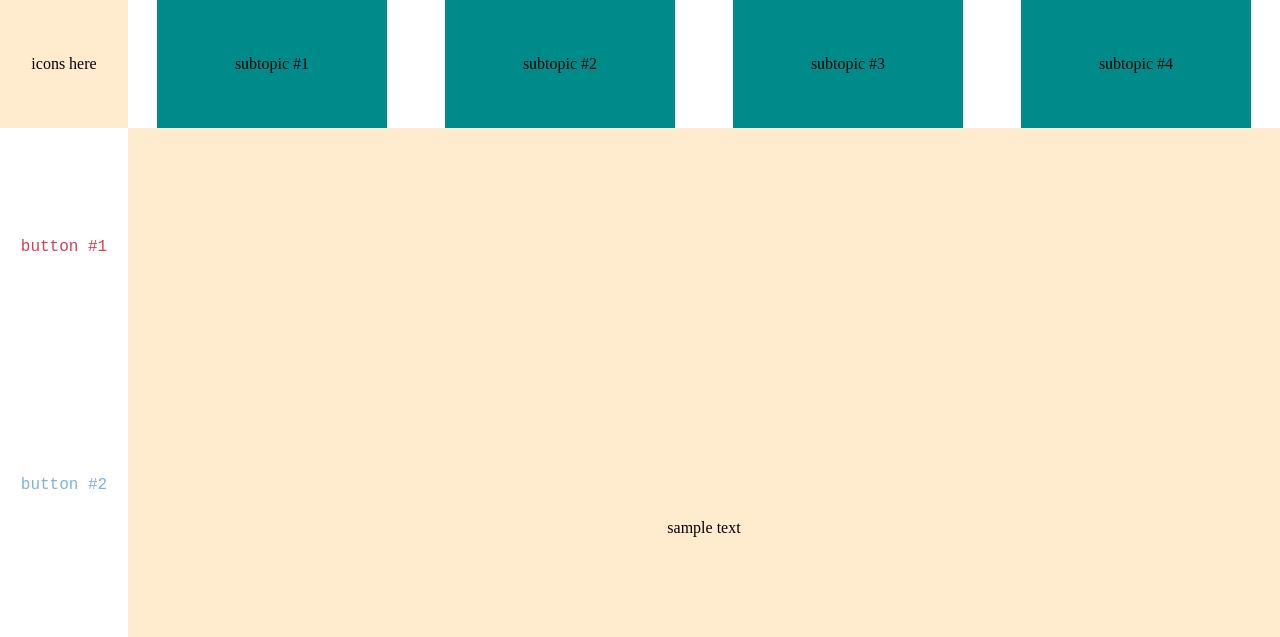
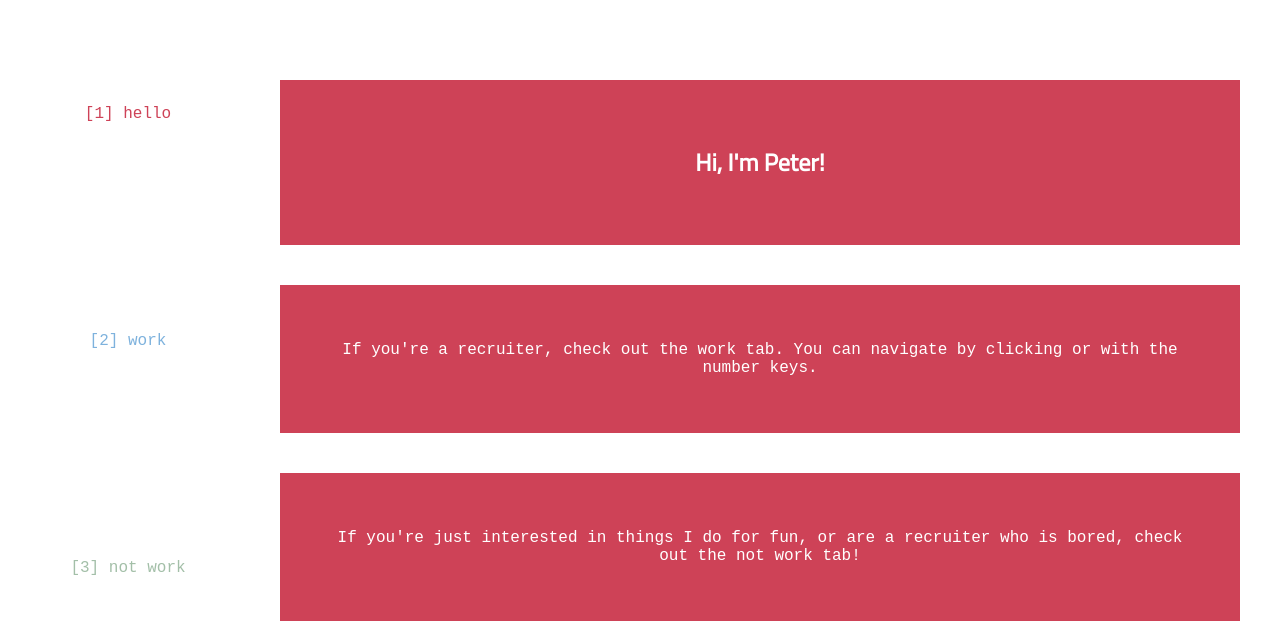
Before and after one commit to 6peterlu/6peterlu.github.io, a plain HTML site: page index.html in a window 1280 px wide. Shown: the top 637 px of the page. Drawn offline with Linux system fonts and the light colour scheme; a web font is replaced by a local one.

Commit message:
still adding content

```diff
--- a/index.html
+++ b/index.html
@@ -3,42 +3,54 @@
 	<head>
 		<link rel="stylesheet" href="style.css"/>
 		<link href="https://fonts.googleapis.com/css?family=PT+Mono" rel="stylesheet">
+		<link href="https://fonts.googleapis.com/css?family=Cairo" rel="stylesheet">
+		<script src="js/app.js" defer></script>
+		<script src="js/script.js" defer></script>
 	</head>
 	<body>
-		<div id="left-panel">
-			<section id="icon-area">
-				icons here
-			</section>
+		<nav id="left-panel">
 			<section id="side-nav-bar">
-				<div class="side-nav-button font-monospace color-cherry">
-					button #1
+				<div id="tab-hello" class="side-nav-button font-monospace color-cherry">
+					<p>[1] hello</p>
 				</div>
-				<div class="side-nav-button font-monospace color-sky">
-					button #2
+				<div id="tab-work" class="side-nav-button font-monospace color-sky">
+					<p>[2] work</p>
 				</div>
-				<div class="side-nav-button font-monospace color-olive">
-					button #3
+				<div id="tab-not-work" class="side-nav-button font-monospace color-olive">
+					<p>[3] not work</p>
 				</div>
 			</section>
-		</div>
+			<section id="icon-area">
+				<a href="https://github.com/6peterlu">
+					<img id="github-logo" src="res/github_black_transparent.png"/>
+				</a>
+				<a href="https://www.linkedin.com/in/peter-lu/">
+					<img id="linkedin-logo" src="res/linkedin_black_transparent.png"/>
+				</a>
+			</section>
+		</nav>
 
 		<div id="right-panel">
-			<section id="top-nav-bar">
-				<div class="top-nav-button">
-					subtopic #1
+			<section id="panel-hello">
+				<div id="text-panel" class="color-background-cherry">
+					<h1>Hi, I'm Peter!</h1>
 				</div>
-				<div class="top-nav-button">
-					subtopic #2
+				<div id="text-panel" class="color-background-cherry">
+					<p>If you're a recruiter, check out the work tab. You can navigate by clicking or with the number keys.</p>
 				</div>
-				<div class="top-nav-button">
-					subtopic #3
-				</div>
-				<div class="top-nav-button">
-					subtopic #4
+				<div id="text-panel" class="color-background-cherry">
+					<p>If you're just interested in things I do for fun, or are a recruiter who is bored, check out the not work tab!</p>
 				</div>
 			</section>
-			<section id = "page-contents">
-				sample text
+			<section id="panel-work" class="inactive">
+				<div id="text-panel" class="color-background-sky">
+					<h1>werk werk werk</h1>
+				</div>
+			</section>
+			<section id="panel-not-work" class="inactive">
+				<div id="text-panel" class="color-background-olive">
+					<h1>play!</h1>
+				</div>
 			</section>
 		</div>
 	</body>
--- /dev/null
+++ b/js/app.js
@@ -0,0 +1,36 @@
+class App {
+	constructor() {
+		this.switchToHello = this.switchToHello.bind(this);
+		this.switchToWork = this.switchToWork.bind(this);
+		this.switchToNotWork = this.switchToNotWork.bind(this);
+
+		this.helloButton = document.querySelector("#tab-hello");
+		this.workButton = document.querySelector("#tab-work");
+		this.notWorkButton = document.querySelector("#tab-not-work");
+		this.helloPanel = document.querySelector("#panel-hello");
+		this.workPanel = document.querySelector("#panel-work");
+		this.notWorkPanel = document.querySelector("#panel-not-work");
+
+		const helloButton = document.querySelector("#tab-hello");
+		helloButton.addEventListener("click", this.switchToHello);
+		const workButton = document.querySelector("#tab-work");
+		workButton.addEventListener("click", this.switchToWork);
+		const notWorkButton = document.querySelector("#tab-not-work");
+		notWorkButton.addEventListener("click", this.switchToNotWork);
+	}
+	switchToHello() {
+		this.helloPanel.classList.remove('inactive');
+		this.workPanel.classList.add('inactive');
+		this.notWorkPanel.classList.add('inactive');
+	}
+	switchToWork() {
+		this.workPanel.classList.remove('inactive');
+		this.helloPanel.classList.add('inactive');
+		this.notWorkPanel.classList.add('inactive');
+	}
+	switchToNotWork() {
+		this.notWorkPanel.classList.remove('inactive');
+		this.helloPanel.classList.add('inactive');
+		this.workPanel.classList.add('inactive');
+	}
+}
--- /dev/null
+++ b/js/script.js
@@ -0,0 +1 @@
+const app = new App();
--- a/style.css
+++ b/style.css
@@ -9,40 +9,50 @@ body {
  	-webkit-overflow-scrolling: touch; /* disabling overscrolling: https://codepen.io/itsjustluck/pen/xOyjqN */
 	margin: 0;
 }
+p {
+	font-family: 'PT Mono', monospace;
+}
+h1 {
+	font-family: 'Cairo', sans-serif;
+}
 #left-panel {
 	position: fixed;
-	width: 10vw;
+	width: 20vw;
 	font-size: 1rem;
 }
 #right-panel {
 	float: right;
-	width: 90vw;
+	width: 75vw;
 	font-size: 1rem;
+	text-align: center;
+	margin: 5vh 3.125vw;
 }
 #icon-area {
 	display: flex;
 	align-items: center;
-	justify-content: center;
-	height: 16vh;
-	background-color: BlanchedAlmond;
+	justify-content: space-around;
+	height: 20vh;
 }
 #side-nav-bar {
-	height: 84vh;
+	height: 80vh;
 }
-#top-nav-bar {
-	display: flex;
-	align-items: center;
-	justify-content: space-around;
-	height: 16vh;
-}
-#page-contents {
+#text-panel {
 	display: flex;
 	align-items: center;
 	justify-content: center;
-	background-color: BlanchedAlmond;
-	height: 100vh;
+	margin: 5vh 0vw;
+	padding: 5vh 4vw;
 }
-
+#github-logo, #linkedin-logo {
+	width: 6vw;
+	height: auto;
+	transition: all 200ms ease-out;
+}
+#github-logo:hover, #linkedin-logo:hover {
+	box-shadow: 0 4px 8px 0 rgba(0, 0, 0, 0.2), 0 6px 20px 0 rgba(0, 0, 0, 0.19);
+	transition: all 200ms ease-out;
+	cursor: pointer;
+}
 .side-nav-button {
 	height: 33%;
 	max-width: 100%;
@@ -50,17 +60,12 @@ body {
 	display: flex;
 	align-items: center;
 	justify-content: center;
+	transition: all 200ms ease-out;
 }
-.top-nav-button {
-	background-color: DarkCyan;
-	height: 100%;
-	width: 20%;
-	display: flex;
-	align-items: center;
-	justify-content: center;
-}
-.font-monospace {
-	font-family: 'PT Mono', monospace;
+.side-nav-button:hover {
+	box-shadow: 0 4px 8px 0 rgba(0, 0, 0, 0.2), 0 6px 20px 0 rgba(0, 0, 0, 0.19);
+	transition: all 200ms ease-out;
+	cursor: pointer;
 }
 .color-olive {
 	color: #A3BFA8;
@@ -71,3 +76,18 @@ body {
 .color-sky {
 	color: #7EB2DD;
 }
+.color-background-olive {
+	background-color: #A3BFA8;
+	color: #FFFFFF;
+}
+.color-background-cherry {
+	background-color: #CE4257;
+	color: #FFFFFF;
+}
+.color-background-sky {
+	background-color: #7EB2DD;
+	color: #FFFFFF;
+}
+.inactive {
+	display: none;
+}
```
Also changed, not shown: res/github_black_transparent.png (added), res/linkedin_black_transparent.png (added), 3 other files.
